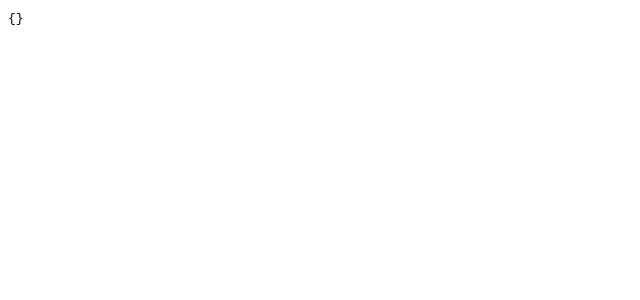
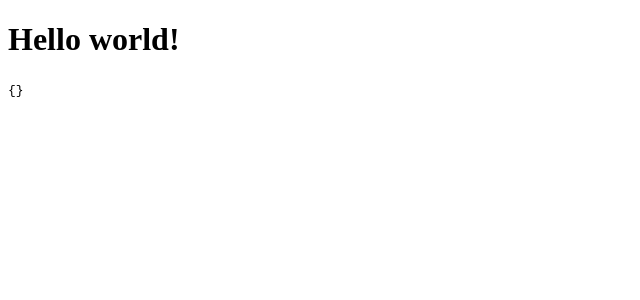
Before and after one commit to mandalornl/cloud-build-test, a Nuxt app: page / in a window 1280 px wide. Shown: the top 300 px of the page, without its empty margins (0-640 px from the left). Built offline with nearby package versions, Linux system fonts and the light colour scheme.

Commit message:
Hello world!

```diff
--- a/app/app.vue
+++ b/app/app.vue
@@ -3,6 +3,7 @@ const runtimeConfig = useRuntimeConfig();
 </script>
 
 <template>
+  <h1>Hello world!</h1>
   <code style="white-space: pre-wrap">
     {{ runtimeConfig.public }}
   </code>
```
